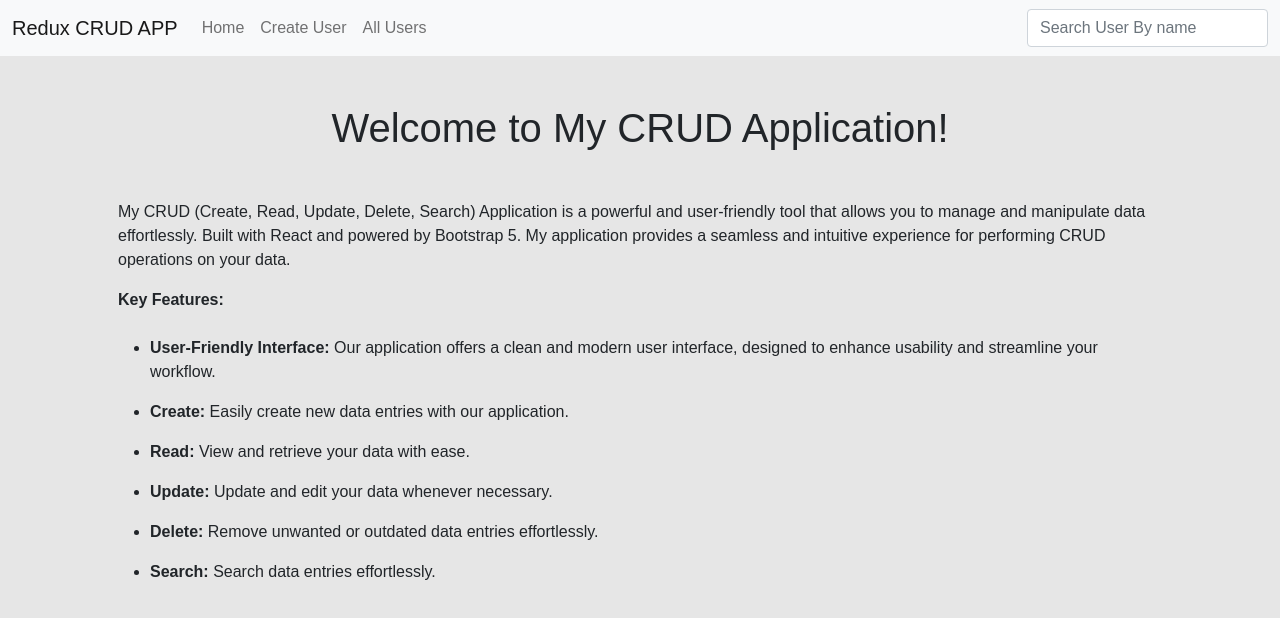
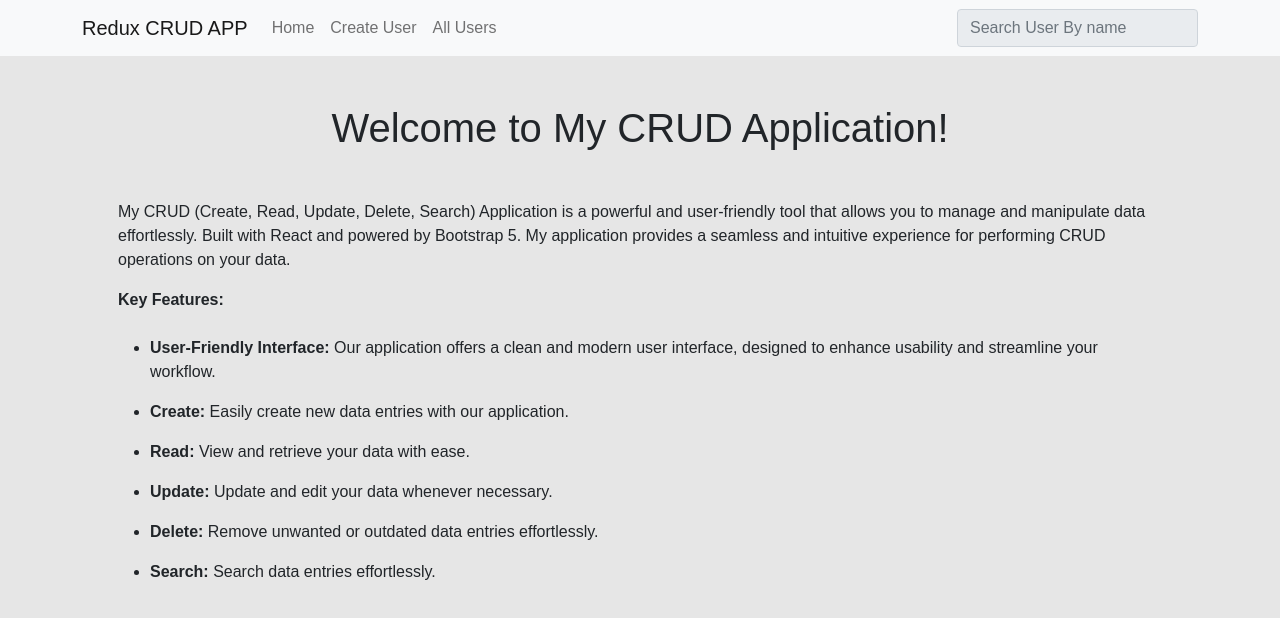
Before and after one commit to seo-asif/Complete-CRUD-APP-using-Redux-Toolkit-and-createAsyncThunk, a React (Create React App) app: page / in a window 1280 px wide. Shown: the top 618 px of the page. Built offline with nearby package versions, Linux system fonts and the light colour scheme.

Commit message:
SearchBar Issue Fixed

```diff
--- a/src/App.css
+++ b/src/App.css
@@ -37,6 +37,16 @@
   }
 }
 @media (min-width: 768px) {
+  .desktop-only {
+    display: block;
+  }
+}
+@media (max-width: 767px) {
+  .desktop-only {
+    display: none;
+  }
+}
+@media (min-width: 768px) {
   .mobile-only {
     display: none;
   }
--- a/src/components/Navbar.jsx
+++ b/src/components/Navbar.jsx
@@ -1,21 +1,23 @@
 import React, { useEffect, useState } from "react";
 import { useDispatch, useSelector } from "react-redux";
-import { Link } from "react-router-dom";
+import { Link, useLocation } from "react-router-dom";
 import { searchUser } from "../features/userDetailsSlice";
 
 const Navbar = () => {
   const allUsers = useSelector((state) => state.app.users);
   const dispatch = useDispatch();
+  const location = useLocation();
   const [searchData, setSearchData] = useState("");
 
   useEffect(() => {
     dispatch(searchUser(searchData));
   }, [searchData]);
 
+  const isSearchDisabled = location.pathname !== "/read";
   return (
     <>
-      <nav className="navbar navbar-expand-lg navbar-light bg-light">
-        <div className="container-fluid ">
+      <nav className="navbar navbar-expand-lg navbar-light bg-light px-5">
+        <div className="container">
           <Link to="/" className="navbar-brand ">
             Redux CRUD APP
           </Link>
@@ -52,16 +54,16 @@ const Navbar = () => {
                 </Link>
               </li>
             </ul>
-
-            <div className="flex">
+          </div>
+          <div className="flex desktop-only">
             <input
               className="form-control me-2 "
               type="search"
               placeholder="Search User By name"
               aria-label="Search"
               onChange={(e) => setSearchData(e.target.value)}
+              disabled={isSearchDisabled}
             />
-            </div>
           </div>
         </div>
       </nav>
--- a/src/components/Read.jsx
+++ b/src/components/Read.jsx
@@ -3,6 +3,7 @@ import { useDispatch, useSelector } from "react-redux";
 import { deleteUser, showUser } from "../features/createAction";
 import CustomModal from "./CustomModal";
 import { Link } from "react-router-dom";
+import { searchUser } from "../features/userDetailsSlice";
 
 const Read = () => {
   const dispatch = useDispatch();
@@ -12,6 +13,12 @@ const Read = () => {
   const [radioData, setRadioData] = useState("");
 
   const [id, setId] = useState();
+
+  const [searchDatap, setSearchData] = useState("");
+
+  useEffect(() => {
+    dispatch(searchUser(searchDatap));
+  }, [searchDatap]);
 
   useEffect(() => {
     dispatch(showUser());
@@ -39,7 +46,13 @@ const Read = () => {
           setShowPopup={setShowPopup}
         />
       )}
-
+      <input
+        className="form-control  mobile-only "
+        type="search"
+        placeholder="Search User By name"
+        aria-label="Search"
+        onChange={(e) => setSearchData(e.target.value)}
+      />
       <h2 className="py-3">All User</h2>
       <input
         class="form-check-input mx-1"
```
Lines whose indentation alone changed are shown as unchanged.
